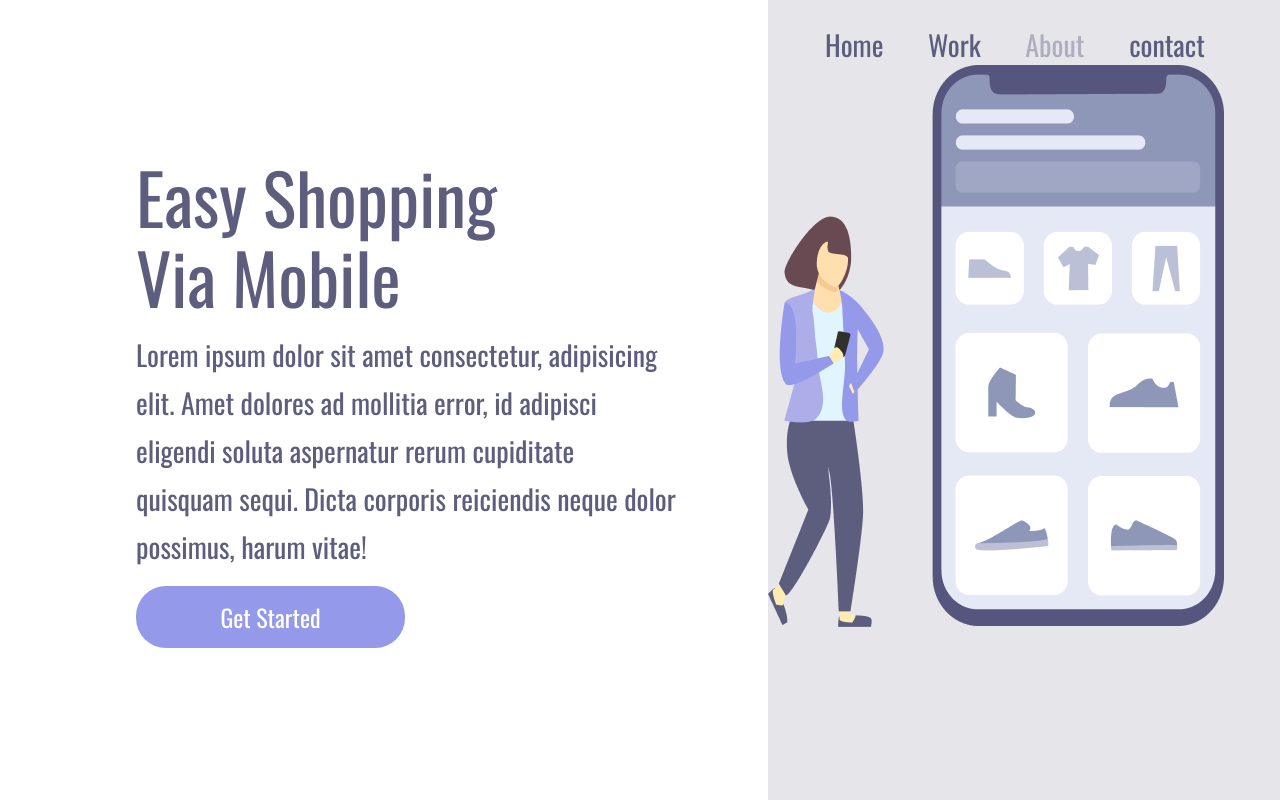
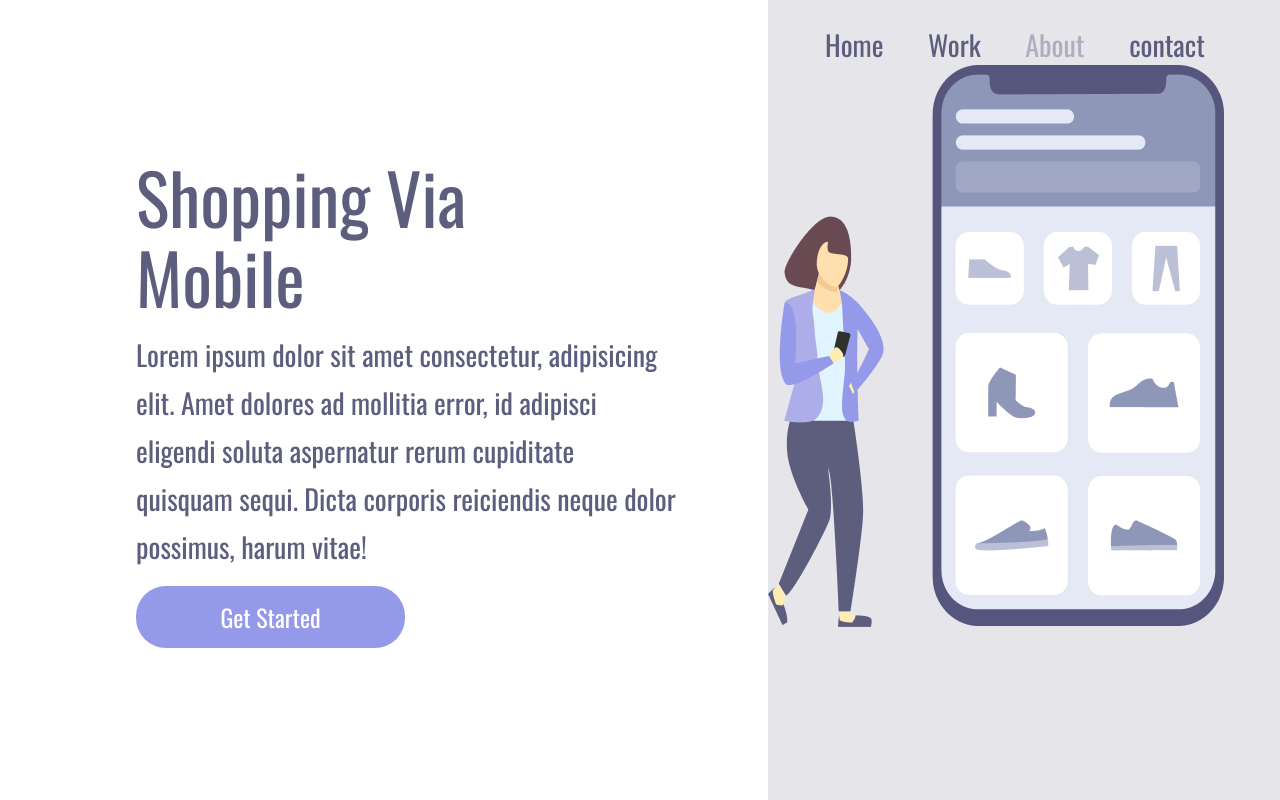
Before and after one commit to hdjlucas-maker/Easy-Shopping-Via-Mobile, a plain HTML site: page index.html in a window 1280 px wide. Drawn offline with nearby package versions, Linux system fonts and the light colour scheme.

Commit message:
vamos criar mas um commit para ramificaçao de devhtml

```diff
--- a/index.html
+++ b/index.html
@@ -15,7 +15,7 @@
 <body>
     <div class="wrapper">
         <section class="container-left">
-            <h1>Easy Shopping Via Mobile</h1>
+            <h1>Shopping Via Mobile</h1>
             <p>Lorem ipsum dolor sit amet consectetur, adipisicing elit. Amet dolores ad mollitia error, id adipisci
                 eligendi soluta aspernatur rerum cupiditate quisquam sequi. Dicta corporis reiciendis neque dolor
                 possimus, harum vitae!</p>
```
